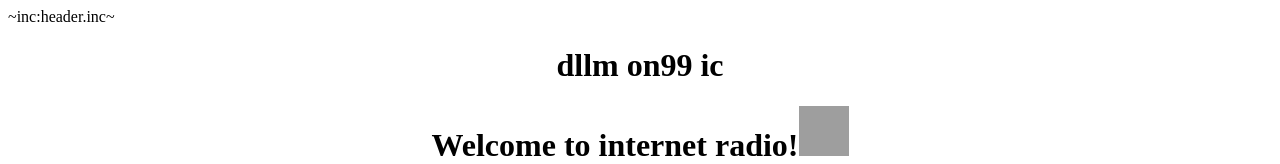
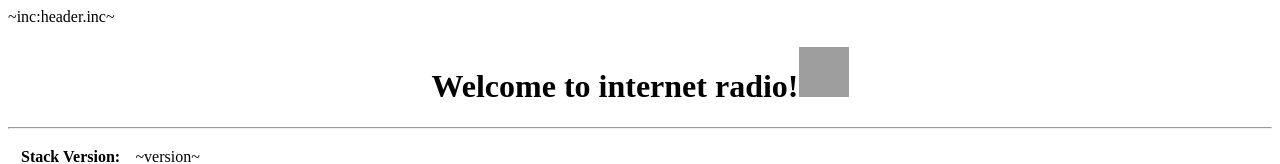
Before and after one commit to janetcho923/janetcho9_23.github.io, a plain HTML site: page index.htm in a window 1280 px wide. Shown: the top 164 px of the page. Drawn offline with Linux system fonts and the light colour scheme; grey boxes are pictures that could not be loaded.

Commit message:
Update index.htm

```diff
--- a/index.htm
+++ b/index.htm
@@ -3,7 +3,6 @@
     <!-- Custom style attached -->
     <link href="css/cls.css" rel="stylesheet" type="text/css">
 <div>
-<h1 align=center>dllm on99 ic</h1>
 <h1 align=center>Welcome to internet radio!<img src="https://i.pinimg.com/originals/db/42/d3/db42d32ac9979a7d87ded8184ea3e971.gif" height=50 width=50></h1>
 <hr>
 <p>
```
